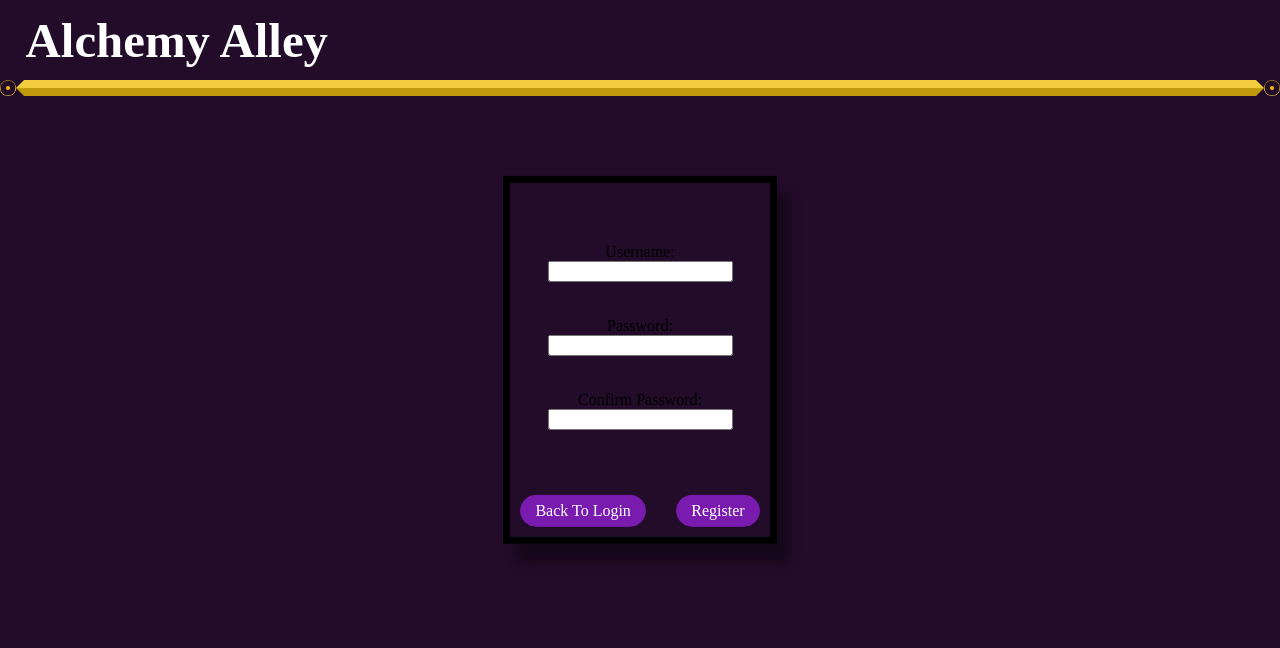
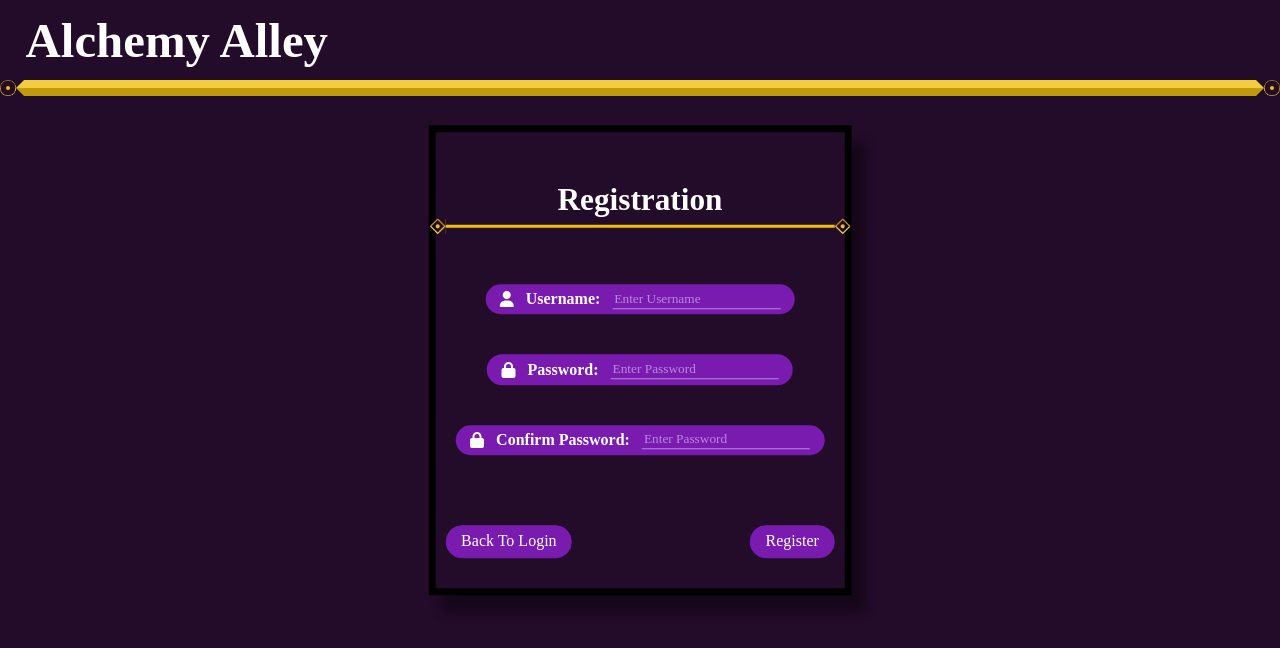
Before and after one commit to Anti5893/Swen261-Project-Alchemy-Alley, an Angular app in the folder estore-ui/: page /register in a window 1280 px wide. Shown: the top 648 px of the page. Built offline with nearby package versions, Linux system fonts and the light colour scheme; a web font is replaced by a local one.

Commit message:
updated to reflect back merge from main

```diff
--- a/estore-ui/src/app/login/login.component.css
+++ b/estore-ui/src/app/login/login.component.css
@@ -8,6 +8,7 @@
     text-align: center;
     padding-top: 50px;
     box-shadow: 13px 18px 10px rgb(0 0 0 / 0.4);
+    width: 400px;;
 }
 .login-buttons{
     padding: 10px;
@@ -18,3 +19,24 @@
 .login-button{
     margin-right: 45%;
 }
+
+.heading{
+    display: flex;
+    align-items: center;
+    text-align: center;
+    width:100%;
+    margin-bottom: 10%;
+}
+
+.login-fields{
+    width: 100%;
+    align-items: center;
+    text-align: center;
+    display: flex;
+    flex-direction: column;
+}
+
+.input{
+    margin-top: 30px;
+
+}
--- a/estore-ui/src/app/login/login.component.html
+++ b/estore-ui/src/app/login/login.component.html
@@ -1,10 +1,20 @@
 
 <div class = "login-box">
+    <div class="heading">
+        <h3>Login</h3>
+        <div class="underline"></div>
+      </div>
     <div class = "login-fields">
-        <label for="new-user-username">Username: </label>
-        <input id="new-user-username" [(ngModel)]="username">
-        <label for="new-user-password">Password: </label>
-        <input type="password" id="new-user-password" [(ngModel)]="password">
+        <div class="input">
+            <i class="fa-solid fa-user"></i>
+            Username:
+            <input type="text" placeholder="Enter Username" [(ngModel)] = 'username' >
+            </div>
+          <div class="input">
+            <i class="fa-solid fa-lock"></i>
+            Password:
+            <input type="password" placeholder="Enter Password" [(ngModel)] = 'password'>
+          </div>
     </div>
     <div class = "login-buttons">
         <div class = "login-button">
--- a/estore-ui/src/app/register/register.component.css
+++ b/estore-ui/src/app/register/register.component.css
@@ -27,4 +27,13 @@
 .register-buttons{
     justify-content: space-between;
     display: flex;
+    margin-bottom: 20px;
 }
+
+.input{
+    margin-bottom: 40px;
+}
+
+.heading{
+    margin-bottom: 40px;
+}
--- a/estore-ui/src/app/register/register.component.html
+++ b/estore-ui/src/app/register/register.component.html
@@ -1,11 +1,24 @@
 <div class = "register-box">
+    <div class="heading">
+        <h3>Registration</h3>
+        <div class="underline"></div>
+      </div>
     <div class = "register-fields">
-        <label for = 'new-user-username'>Username: </label>
-        <input class = "register-input" id = 'new-user-username'[(ngModel)] = 'username'>
-        <label for = 'new-user-password'>Password: </label>
-        <input class = "register-input" type = 'password' id = 'new-user-password'[(ngModel)] = 'password'>
-        <label for = 'new-user-password-confirm'>Confirm Password: </label>
-        <input class = "register-input" type = 'password'  id = 'new-user-password-confirm' [(ngModel)] = 'passwordConfirm'>
+        <div class="input">
+            <i class="fa-solid fa-user"></i>
+            Username:
+            <input type="text" placeholder="Enter Username" [(ngModel)] = 'username' >
+            </div>
+          <div class="input">
+            <i class="fa-solid fa-lock"></i>
+            Password:
+            <input type="password" placeholder="Enter Password" [(ngModel)] = 'password'>
+          </div>
+          <div class="input">
+            <i class="fa-solid fa-lock"></i>
+            Confirm Password:
+            <input type="password" placeholder="Enter Password" [(ngModel)] = 'passwordConfirm'>
+          </div>
     </div>
     <div class = "register-buttons">
         <button class = "button" [routerLink]="'/login'">Back To Login</button>
```
Also changed, not shown: 1 other file (tests, documents, lock files or other folders).
